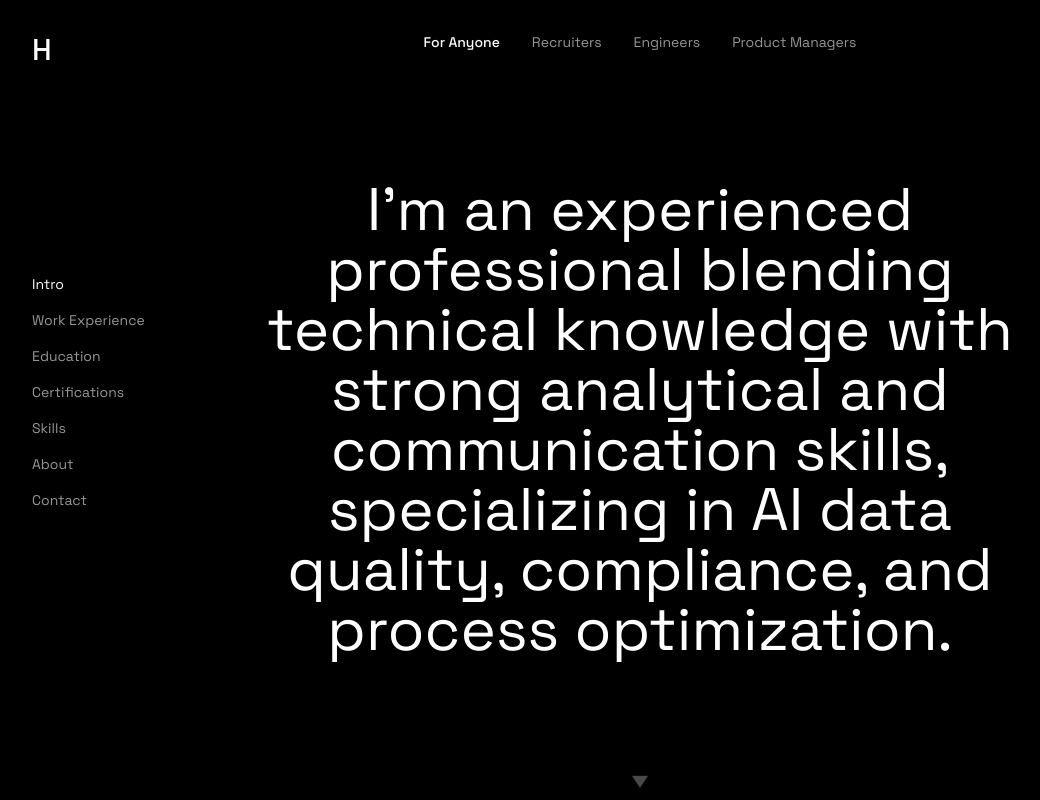
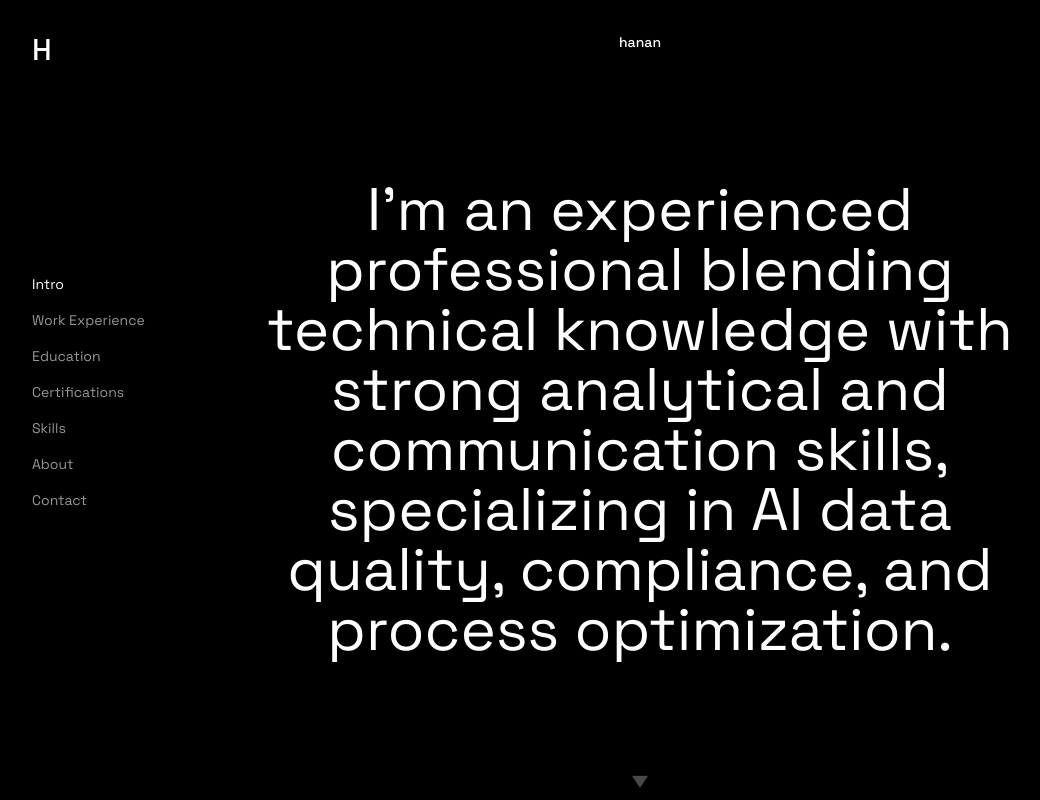
Before and after one commit to hananhjq/hananhjq.github.io, a Next.js app: page / in a window 1280 px wide. Shown: the top 800 px of the page, without its empty margins (0-1040 px from the left). Built offline with nearby package versions, Linux system fonts and the light colour scheme.

Commit message:
new changes

```diff
--- a/app/page.tsx
+++ b/app/page.tsx
@@ -61,7 +61,7 @@
 
   const audienceContent = {
     anyone: {
-      title: "For Anyone",
+      title: "hanan",
       description: "I'm a developer who loves creating meaningful digital experiences, with a focus on tech, minimalism, and where they intersect.",
       skills: [""]
     },
@@ -318,7 +318,7 @@
                       paddingRight: '1rem'
                     }}
                   >
-                    {(['anyone', 'recruiters', 'engineers', 'product-managers'] as AudienceType[]).map((audience) => (
+                    {(['anyone'] as AudienceType[]).map((audience) => (
                       <button
                         key={audience}
                         onClick={() => setSelectedAudience(audience)}
```
